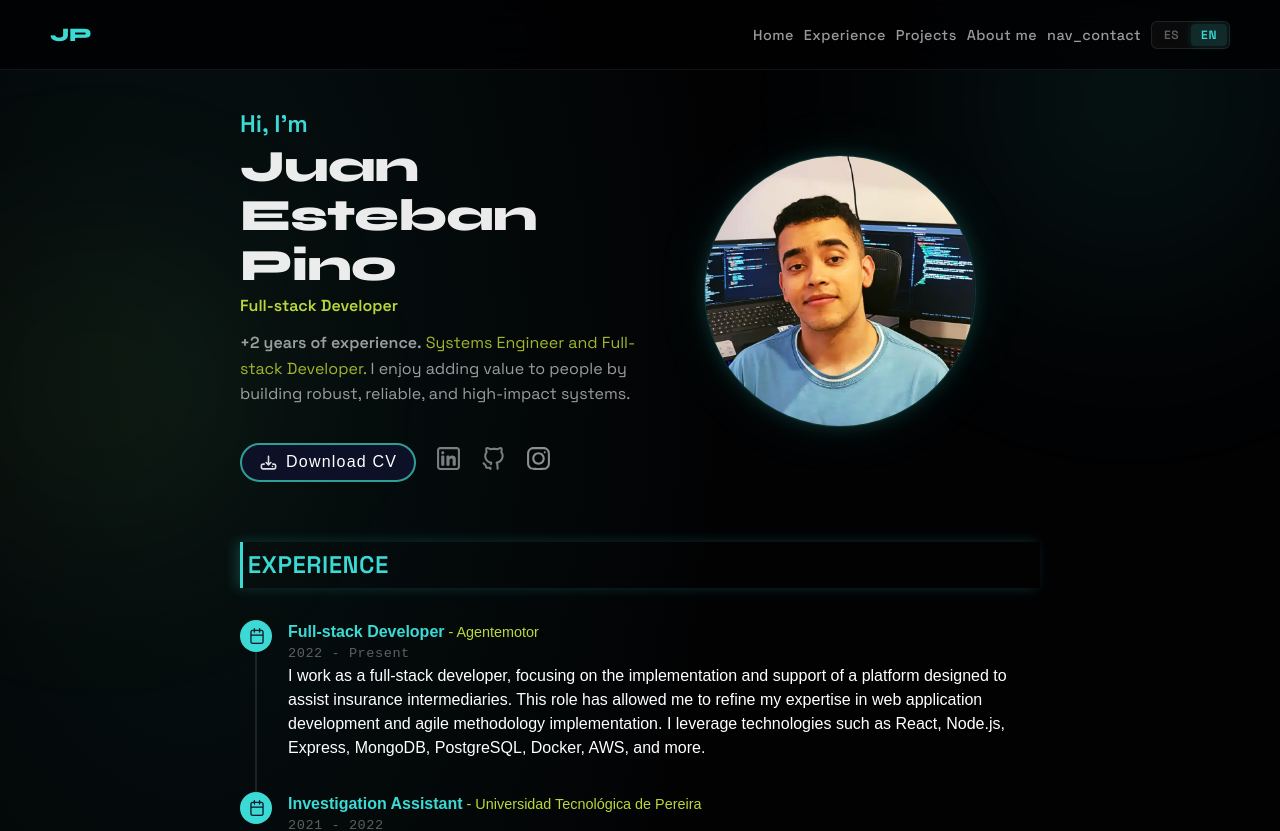
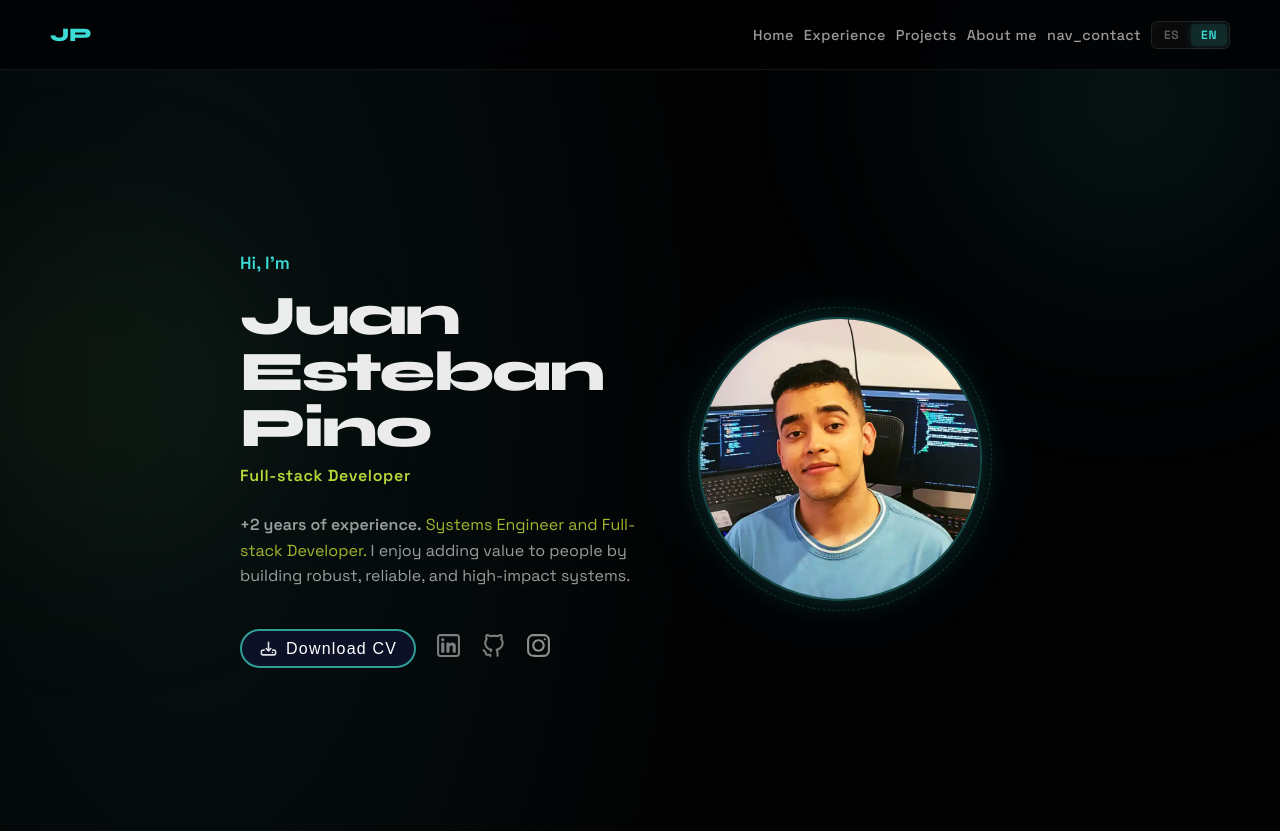
Before and after one commit to MonkeyDPino/pinodev, a React (Vite) app: page / in a window 1280 px wide. Shown: the top 831 px of the page. Built offline with nearby package versions, Linux system fonts and the light colour scheme; a web font is replaced by a local one.

Commit message:
design: full-viewport hero, Syne heading, rotating orbital ring on photo

```diff
--- a/src/components/Home/Home.scss
+++ b/src/components/Home/Home.scss
@@ -2,51 +2,51 @@
 
 .home {
   display: flex;
-  min-height: 50vh;
+  min-height: calc(100vh - #{$header-height});
+  align-items: center;
 
   .info {
     width: 50%;
     display: flex;
     flex-direction: column;
     justify-content: center;
+    gap: $space-3;
 
     .title1 {
-      font-size: 1.5rem;
+      font-size: 1.1rem;
       color: $secondary-color;
-      text-align: start;
       font-weight: 600;
       font-style: italic;
+      font-family: 'Space Grotesk', sans-serif;
     }
 
     .title2 {
-      font-size: 2.8rem;
-      text-align: start;
-      font-weight: 800;
-      letter-spacing: -0.02em;
-      line-height: 1.1;
+      font-family: 'Syne', sans-serif;
+      font-size: 3.5rem;
+      font-weight: 900;
+      letter-spacing: -0.04em;
+      line-height: 1.0;
       color: $text-primary;
     }
 
     .role {
       font-size: 1rem;
-      text-align: start;
       font-weight: 600;
       color: $third-color;
+      letter-spacing: 0.04em;
       line-height: 1;
-      margin-top: $space-2;
     }
 
     .description {
       font-size: 1rem;
-      text-align: start;
-      font-weight: 400;
       color: $text-secondary;
       line-height: 1.6;
+      max-width: 420px;
     }
 
     .content__buttons {
       .buttons {
-        margin-top: $space-5;
+        margin-top: $space-3;
         display: flex;
         justify-content: start;
         align-items: center;
@@ -85,34 +85,60 @@
     justify-content: center;
 
     .profile__image {
-      width: 270px;
+      position: relative;
+      width: 280px;
+      height: 280px;
       transition: transform 0.5s;
 
       img {
         width: 100%;
+        height: 100%;
         border-radius: 50%;
+        object-fit: cover;
         box-shadow:
-          0 0 0 1px rgba(59, 218, 212, 0.15),
-          0 0 20px rgba(59, 218, 212, 0.20),
-          0 0 60px rgba(59, 218, 212, 0.08);
+          0 0 0 2px rgba(59, 218, 212, 0.25),
+          0 0 30px rgba(59, 218, 212, 0.20),
+          0 0 80px rgba(59, 218, 212, 0.08);
+      }
+
+      &::before {
+        content: '';
+        position: absolute;
+        inset: -12px;
+        border-radius: 50%;
+        border: 1px dashed rgba(59, 218, 212, 0.25);
+        animation: orbit-spin 12s linear infinite;
       }
 
       &:hover {
-        transform: scale(1.05);
+        transform: scale(1.03);
       }
     }
+  }
+}
+
+@keyframes orbit-spin {
+  from { transform: rotate(0deg); }
+  to   { transform: rotate(360deg); }
+}
+
+@media (prefers-reduced-motion: reduce) {
+  .profile__image::before {
+    animation: none;
   }
 }
 
 @media screen and (max-width: 650px) {
   .home {
     flex-direction: column;
+    padding-top: $space-8;
+    gap: $space-8;
 
     .info {
       width: 100%;
 
       .title2 {
-        font-size: 2rem;
+        font-size: 2.2rem;
       }
     }
 
@@ -121,7 +147,8 @@
       width: 100%;
 
       .profile__image {
-        width: 150px;
+        width: 160px;
+        height: 160px;
       }
     }
   }
```
